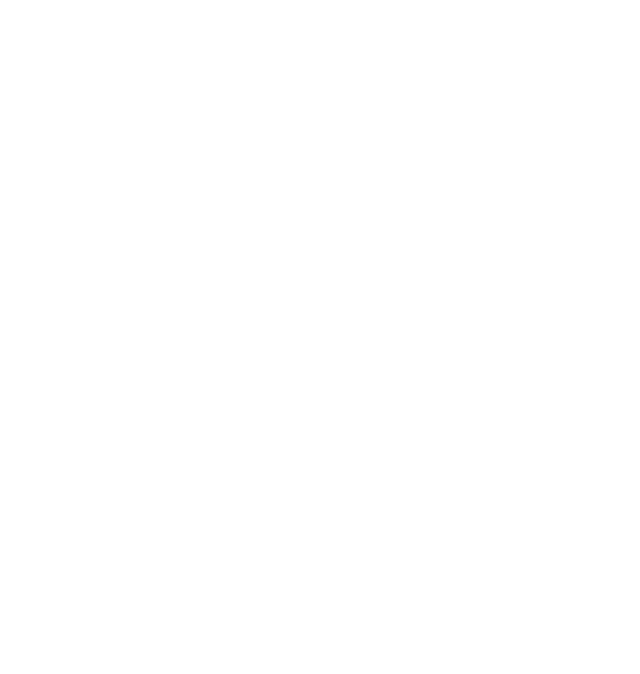
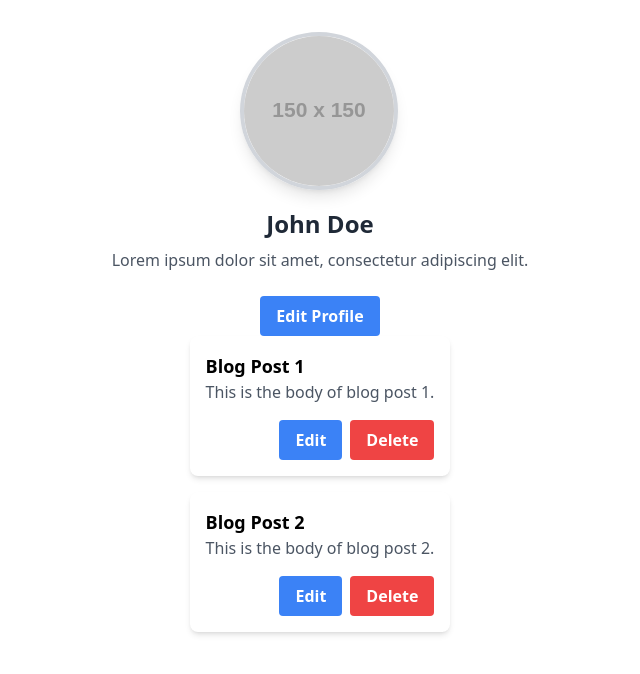
Before and after one commit to notryno/blogger, a React (Create React App) app: page /profile in a window 1280 px wide. Before the commit this address had no page. Shown: the top 674 px of the page, without its empty margins (320-960 px from the left). Built offline with nearby package versions, Linux system fonts and the light colour scheme.

Commit message:
Added the profile page

```diff
--- a/src/App.js
+++ b/src/App.js
@@ -6,6 +6,7 @@
 import Login from "./pages/Login-Signup/Login";
 import Signup from "./pages/Login-Signup/Signup";
 import ProfileBlogs from "./pages/BlogDetails/ProfileBlogs";
+import Profile from "./pages/Profile/Profile";
 
 function App() {
   return (
@@ -19,6 +20,7 @@
           <Route path='/login' element={<Login />} />
           <Route path='/signup' element={<Signup />} />
           <Route path='/profileblogs' element={<ProfileBlogs />} />
+          <Route path='/profile' element={<Profile />} />
 
 
         </Routes>
--- /dev/null
+++ b/src/pages/Profile/BlogPost.js
@@ -0,0 +1,23 @@
+
+
+import React from 'react';
+
+const BlogPost = ({ post, onDelete, onEdit }) => {
+    return (
+      <div className="bg-white p-4 rounded-lg shadow-md mb-4">
+        <h2 className="font-semibold text-lg">{post.title}</h2>
+        <p className="text-gray-600">{post.body}</p>
+        <div className="flex justify-end mt-4">
+          <button onClick={() => onEdit(post)} className="bg-blue-500 hover:bg-blue-700 text-white font-bold py-2 px-4 rounded mr-2">
+            Edit
+          </button>
+          <button onClick={() => onDelete(post.id)} className="bg-red-500 hover:bg-red-700 text-white font-bold py-2 px-4 rounded">
+            Delete
+          </button>
+        </div>
+      </div>
+    );
+  };
+
+
+  export default BlogPost;
--- /dev/null
+++ b/src/pages/Profile/Profile.js
@@ -0,0 +1,67 @@
+import React, { useState } from 'react';
+import { FaTimes } from 'react-icons/fa';
+import BlogPost from './BlogPost';
+
+const Profile = () => {
+  const [user, setUser] = useState({
+    name: "John Doe",
+    bio: "Lorem ipsum dolor sit amet, consectetur adipiscing elit.",
+    avatar: "https://via.placeholder.com/150"
+  });
+  const [posts, setPosts] = useState([
+    { id: 1, title: "Blog Post 1", body: "This is the body of blog post 1." },
+    { id: 2, title: "Blog Post 2", body: "This is the body of blog post 2." }
+  ]);
+  const [showModal, setShowModal] = useState(false);
+
+  const handleDeletePost = (id) => {
+    setPosts(posts.filter(post => post.id !== id));
+  };
+
+  const handleEditPost = (post) => {
+    console.log('Editing post:', post); // Implement edit logic or form
+  };
+
+  const handleUpdateUser = (newData) => {
+    setUser({ ...user, ...newData });
+    setShowModal(false);
+  };
+
+  return (
+    <div className="container mx-auto px-4">
+      <div className="flex flex-col items-center py-8">
+        <div className="w-24 h-24 md:w-40 md:h-40">
+          <img src={user.avatar} alt="Profile" className="rounded-full border-4 border-gray-300 shadow-lg" />
+        </div>
+        <div className="text-center mt-4">
+          <h1 className="text-xl md:text-2xl font-semibold text-gray-800">{user.name}</h1>
+          <p className="text-sm md:text-base text-gray-600 mt-2">{user.bio}</p>
+        </div>
+        <div className="mt-6 flex flex-col md:flex-row gap-4">
+          <button onClick={() => setShowModal(true)} className="bg-blue-500 hover:bg-blue-700 text-white font-bold py-2 px-4 rounded">
+            Edit Profile
+          </button>
+        </div>
+        {posts.map(post => (
+          <BlogPost key={post.id} post={post} onDelete={handleDeletePost} onEdit={handleEditPost} />
+        ))}
+        {showModal && (
+          <div className="fixed inset-0 bg-black bg-opacity-50 flex justify-center items-center">
+            <div className="bg-white p-8 rounded-lg relative">
+              <button className="absolute top-2 right-2 text-gray-600 hover:text-gray-800" onClick={() => setShowModal(false)}>
+                <FaTimes />
+              </button>
+              <h2 className="text-xl font-bold mb-4">Edit Profile</h2>
+              {/* Form for editing user data */}
+              <button onClick={() => handleUpdateUser({ name: 'Updated Name', bio: 'Updated Bio' })} className="bg-green-500 hover:bg-green-700 text-white font-bold py-2 px-4 rounded">
+                Save Changes
+              </button>
+            </div>
+          </div>
+        )}
+      </div>
+    </div>
+  );
+};
+
+export default Profile;
--- a/src/pages/homePage/Aboutin.js
+++ b/src/pages/homePage/Aboutin.js
@@ -1,4 +1,5 @@
 import React from 'react'
+import { Link } from 'react-router-dom'
 
 const Aboutin = () => {
   return (
@@ -44,9 +45,11 @@
           </div>
         </div>
         <div className='text-center py-4'>
-          <button className='bg-[#e97442] py-2 px-5 rounded'>
-            BUTTON
-          </button>
+          <Link to='/profile'>
+            <button className='bg-[#e97442] py-2 px-5 rounded'>
+              BUTTON
+            </button>
+          </Link>
         </div>
 
       </div>
```
